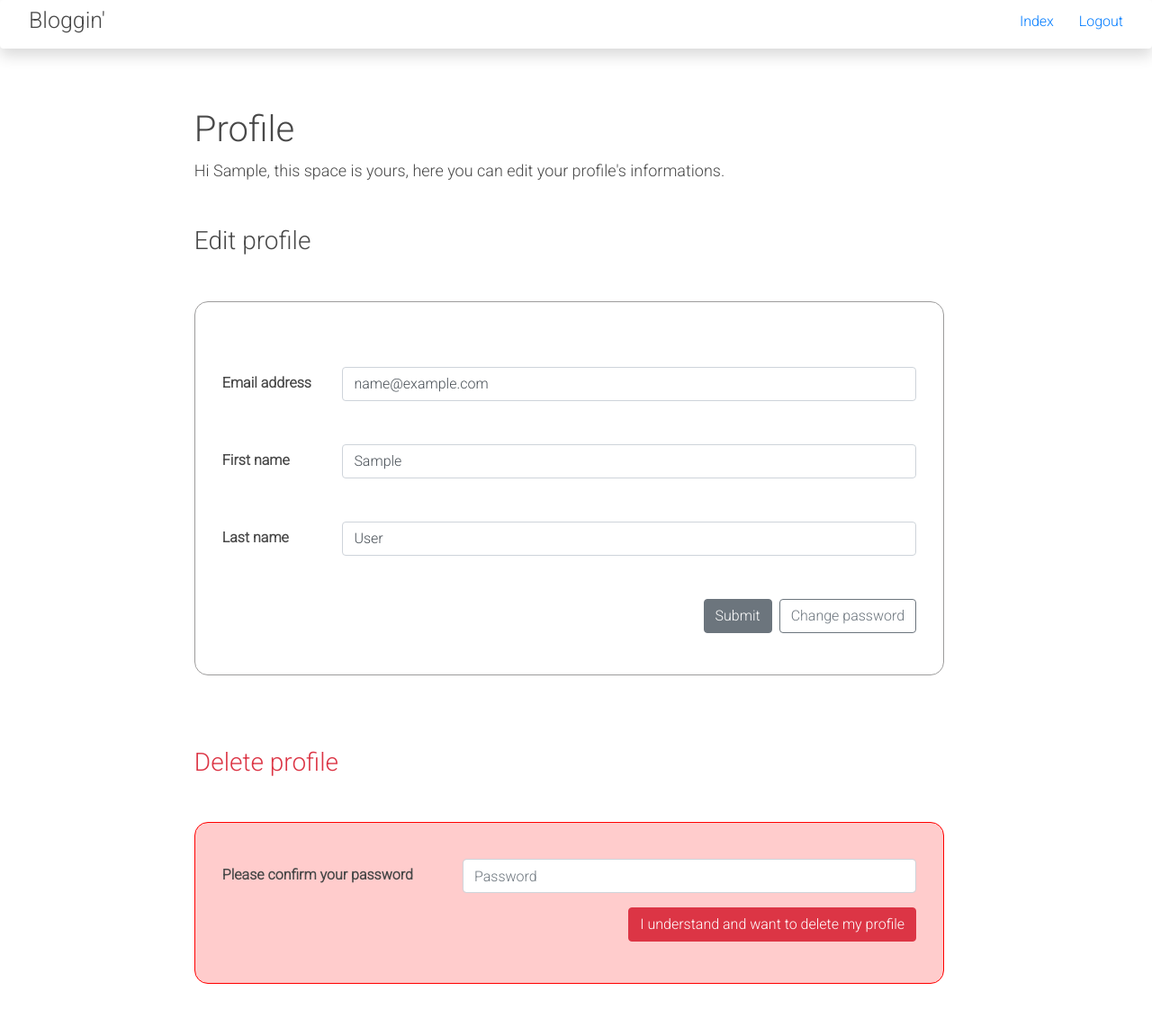
After one commit to Dave-Lopper/flask_blogging_app, a Flask app: page /profile in a window 1280 px wide. The commit adds this page. Shown: the whole page at 90% size. Run offline with Flask 2, Linux system fonts and the light colour scheme; the visitor is signed in with stand-in values (Sample User, id 1); data comes from the database, SQL or seed files in the repository; some libraries are stand-ins or nearby versions.

Commit message:
Profile page - templates

```diff
--- a/app/blueprints/auth.py
+++ b/app/blueprints/auth.py
@@ -31,7 +31,7 @@ def login():
     remember = True if request.form.get("login_rememberme") else False
     login_user(user, remember=remember)
 
-    return redirect(url_for("main.loggedin"))
+    return redirect(url_for("main.profile"))
 
 
 @auth.route("/register", methods=["POST"])
@@ -65,4 +65,4 @@ def register():
     DB.session.commit()
 
     login_user(user)
-    return redirect(url_for("main.loggedin"))
+    return redirect(url_for("main.profile"))
--- a/app/blueprints/main.py
+++ b/app/blueprints/main.py
@@ -1,6 +1,6 @@
 # /app/blueprints/main.py
 from flask import Blueprint, render_template
-from flask_login import login_required, current_user
+from flask_login import login_required
 
 main = Blueprint("main", __name__)
 
@@ -15,7 +15,13 @@ def signin():
     return render_template("signin.j2.html")
 
 
-@main.route("/logged-in")
+@main.route("/profile")
 @login_required
-def loggedin():
-    return render_template("logged-in.j2.html", name=current_user.first_name)
+def profile():
+    return render_template("profile.j2.html")
+
+
+@main.route("/profile/change_password")
+@login_required
+def change_password():
+    return render_template("change-password.j2.html")
--- /dev/null
+++ b/app/static/profile.css
@@ -0,0 +1,19 @@
+p {
+  font-size: 18px;
+}
+
+.profileForm {
+  margin-top: 50px;
+  margin-bottom: 80px;
+  padding: 30px;
+  border-radius: 15px;
+  border: 1px solid #9d9c9c;
+}
+
+.profileFormDelete {
+  margin-top: 50px;
+  padding: 30px;
+  border-radius: 15px;
+  border: 1px solid #ff0000;
+  background-color: #ffcccc;
+}
--- a/app/static/styles.css
+++ b/app/static/styles.css
@@ -17,13 +17,13 @@ header h1 {
   border-right: 1px solid #d0d0d0;
 }
 
-.btnLogin {
+.btnForm {
   border: 1px solid #f1f1f1;
   background-color: #888888;
   transition: background-color 0.4s ease, border 0.4s ease;
 }
 
-.btnLogin:hover {
+.btnForm:hover {
   background-color: #484848;
   border: 1px solid #ffffff;
 }
--- a/app/templates/layout.j2.html
+++ b/app/templates/layout.j2.html
@@ -23,8 +23,8 @@
                 shadow p-2 mb-5 bg-white rounded">
                 <h1 class="ml-4">Bloggin'</h1>
                 <nav class="mt-1 mb-1 mr-4">
-                    {% if not request.url.endswith("/logged-in") %}
-                    <a href="/logged-in" class="mr-4">Logged-in</a>
+                    {% if not request.url.endswith("/profile") %}
+                    <a href="/profile" class="mr-4">Profile</a>
                     {% endif %}
                     {% if not request.url.endswith("/") %}
                     <a href="/" class="mr-4">Index</a>
--- /dev/null
+++ b/app/templates/profile.j2.html
@@ -0,0 +1,104 @@
+
+{% extends "layout.j2.html" %}
+{% block head %}
+{{ super() }}
+<link rel="stylesheet" type="text/css" href="{{ url_for('static',
+    filename='profile.css') }}" />
+{% endblock %}
+{% block title %}Pofile{% endblock %}
+{% block content %}
+<div class="row pt-5">
+    <div class="col-8 offset-2 pt-5">
+        <h1 class="mt-4">Profile</h1>
+        <p>
+            Hi {{ current_user.first_name }},
+            this space is yours, here you can edit your profile&apos;s
+            informations.
+        </p>
+
+        <h3 class="mt-5">Edit profile</h1>
+        <form method="POST" action="/edit_profile" class="pt-4
+            profileForm">
+            <div class="form-group row mt-5">
+                <label for="edit_email" class="col-2 d-flex flex-column
+                    justify-content-end"><b>Email address</b></label>
+                <div class="col-10">
+                    <input type="email" class="form-control"
+                        id="EditInputEmail" name="edit_email" required
+                        value="{{ current_user.email }}">
+                </div>
+                {% with errors =
+                get_flashed_messages(category_filter=["edit"]) %}
+                {% if errors %}
+                {% for msg in errors %}
+                <div class="alert alert-danger mt-2 w-100" role="alert">
+                    {{ msg }}
+                </div>
+                {% endfor %}
+                {% endif %}
+                {% endwith %}
+            </div>
+            <div class="form-group row mt-5">
+                <label for="edit_first_name" class="col-2 d-flex flex-column
+                    justify-content-end"><b>First name</b></label>
+                <div class="col-10">
+                    <input type="text" class="form-control"
+                        id="EditInputFName" name="edit_first_name"
+                        minlength="2" required value="{{
+                        current_user.first_name }}">
+                </div>
+            </div>
+            <div class="form-group row mt-5">
+                <label for="edit_last_name" class="col-2 d-flex flex-column
+                    justify-content-end"><b>Last name</b></label>
+                <div class="col-10">
+                    <input type="text" class="form-control"
+                        id="EditInputLName" name="edit_last_name"
+                        minlength="2" required value="{{
+                        current_user.last_name }}">
+                </div>
+            </div>
+            <div class="form-group col-4 offset-8 d-flex flex-row
+                justify-content-end pr-0 mt-5">
+                <button type="submit" class="btn btn-secondary mr-2">Submit</button>
+                <a class="btn btn-outline-secondary"
+                    href="profile/change_password" role="button">
+                    Change password
+                </a>
+            </div>
+        </form>
+
+        <h3 class="mt-5 text-danger">Delete profile</h1>
+        <form method="POST" action="/delete_profile" class="mb-5 pt-4
+            profileFormDelete">
+            <div class="form-group row mt-3">
+                <label for="edit_first_name" class="col-4 d-flex flex-column
+                    justify-content-end">
+                    <b>Please confirm your password</b>
+                </label>
+                <div class="col-8">
+                    <input type="password" class="form-control"
+                        id="EditInputFName" name="delete_password" required
+                        placeholder="Password">
+                </div>
+            </div>
+            {% with errors =
+            get_flashed_messages(category_filter=["delete"]) %}
+            {% if errors %}
+            {% for msg in errors %}
+            <div class="alert alert-danger mt-2 w-100" role="alert">
+                {{ msg }}
+            </div>
+            {% endfor %}
+            {% endif %}
+            {% endwith %}
+            <div class="form-group col-6 offset-6 d-flex flex-row
+                justify-content-end pr-0 mt-3">
+                <button type="submit" class="btn btn-danger">
+                    I understand and want to delete my profile
+                </button>
+            </div>
+        </form>
+    </div>
+</div>
+{% endblock %}
```
Also changed, not shown: app/blueprints/profile.py (added, +35 -0 lines), app/templates/change-password.j2.html (added, +80 -0 lines), app/templates/logged-in.j2.html (deleted, +0 -9 lines), test/functional/test_change_password_page.py (added, +22 -0 lines), test/functional/test_dynamic_header.py (+22 -5 lines), test/functional/test_profile_page.py (added, +31 -0 lines), test/functional/test_user_login.py (+1 -2 lines), test/functional/test_user_registration.py (+1 -1 lines).
